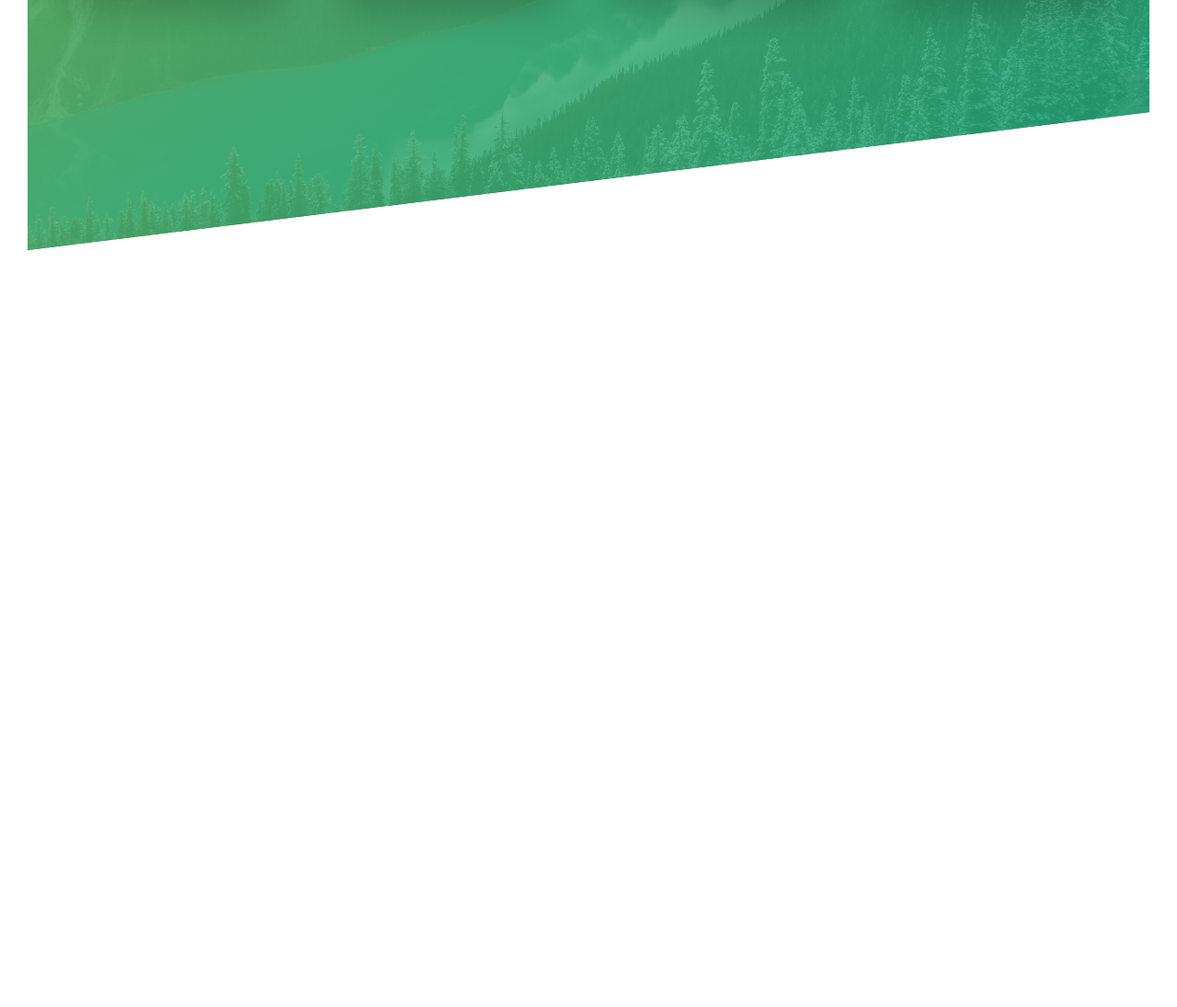
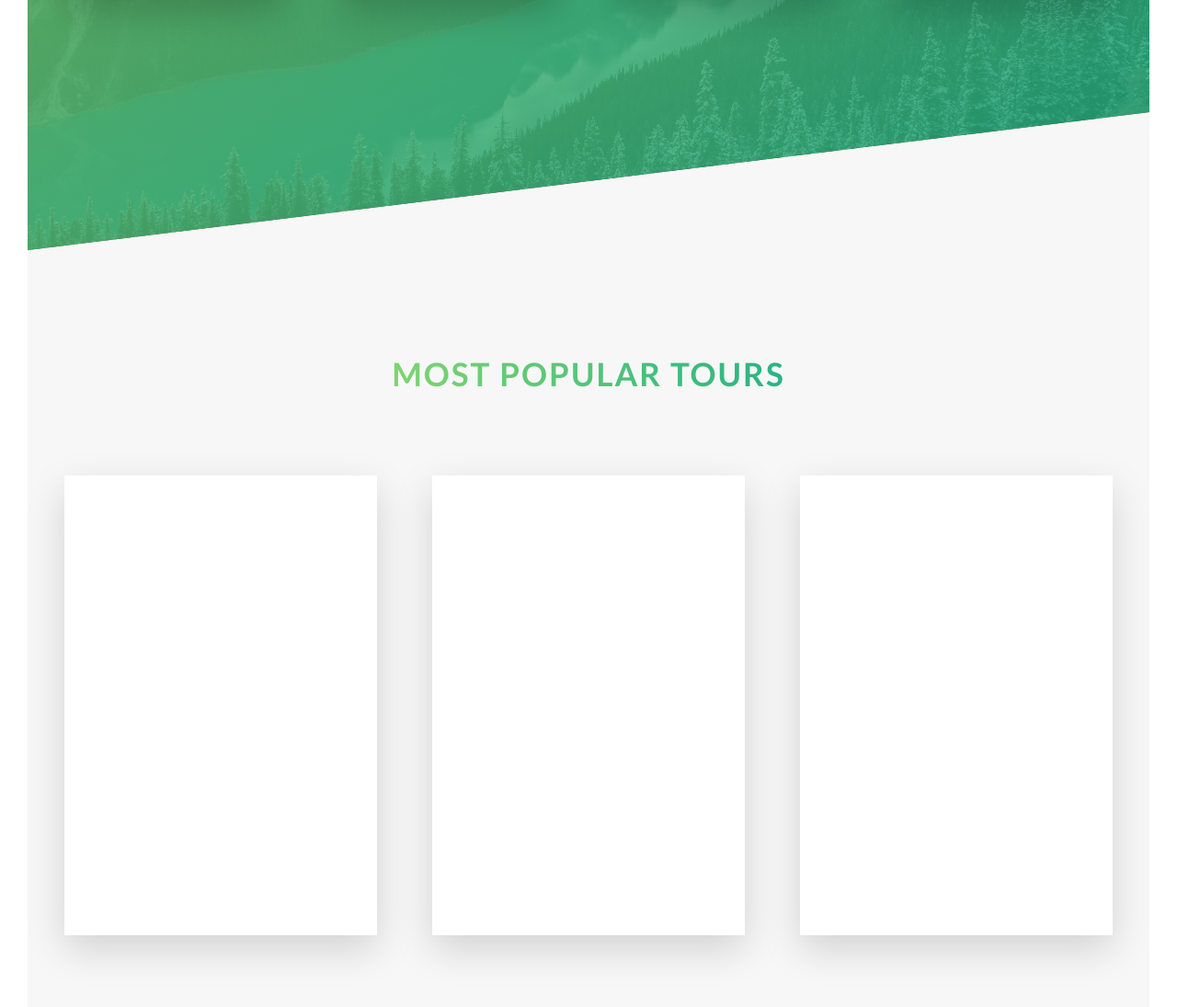
Before and after one commit to catalinpetrovici/Natours-SASS, a website: page index.html in a window 1280 px wide. Shown: the part 1990-3085 px from the top of the page at 92% size. Before the commit the page ends 2262 px from the top, so only its background shows below. Drawn offline with Linux system fonts and the light colour scheme.

Commit message:
Tours section - rotating card structure

```diff
--- a/index.html
+++ b/index.html
@@ -108,6 +108,32 @@
             </div>
 
         </section>
+
+        <section class="section-tours">
+            <div class="u-center-text u-margin-bottom-big">
+                <h2 class="heading-secondary">Most popular tours</h2>
+            </div>
+            <div class="row">
+                <div class="col-1-of-3">
+                    <div class="card">
+                        <div class="card__side card__side--front">Front</div>
+                        <div class="card__side card__side--back card__side--back-1">Back</div>
+                    </div>
+                </div>
+                <div class="col-1-of-3">
+                    <div class="card">
+                        <div class="card__side card__side--front">Front</div>
+                        <div class="card__side card__side--back card__side--back-2">Back</div>
+                    </div>
+                </div>
+                <div class="col-1-of-3">
+                    <div class="card">
+                        <div class="card__side card__side--front">Front</div>
+                        <div class="card__side card__side--back card__side--back-3">Back</div>
+                    </div>
+                </div>
+            </div>
+        </section>
     </main>
 
     <!--<section class="grid-test">
--- a/sass/abstracts/_variables.scss
+++ b/sass/abstracts/_variables.scss
@@ -1,11 +1,18 @@
 // COLORS
 $color-primary: #55c57a;
-$color-primary-light: #7ed56f;
-$color-primary-dark: #28b485;
 $color-grey-dark: #777;
 $color-white: #fff;
 $color-black: #000;
 $color-grey-light-1: #f7f7f7;
+
+$color-primary-light: #7ed56f;
+$color-primary-dark: #28b485;
+
+$color-secondary-light: #ffb900;
+$color-secondary-dark: #ff7730;
+
+$color-tertiary-light: #2998ff;
+$color-tertiary-dark: #5643fa;
 
 // GRID
 $grid-width: 114rem;
--- /dev/null
+++ b/sass/components/_card.scss
@@ -0,0 +1,45 @@
+.card {
+    perspective: 150rem;
+    -moz-perspective: 150rem;
+    position: relative;
+    height: 50rem;
+
+    &__side {
+        height: 50rem;
+        font-size: 2rem;
+        color: white;
+        width: 100%;
+
+        transition: all 0.8s ease;
+        position: absolute;
+        top: 0;
+        left: 0;
+        backface-visibility: hidden;
+        box-shadow: 0 1.5rem 4rem rgba($color-black, 0.15);
+
+        &--front {
+            background-color: $color-white;
+        }
+
+        &--back {
+            transform: rotateY(180deg);
+
+            &-1 {
+                background-image: linear-gradient(to right bottom, $color-secondary-light, $color-secondary-dark);
+            }
+            &-2 {
+                background-image: linear-gradient(to right bottom, $color-primary-light, $color-primary-dark);
+            }
+            &-3 {
+                background-image: linear-gradient(to right bottom, $color-tertiary-light, $color-tertiary-dark);
+            }
+        }
+    }
+
+    &:hover &__side--front {
+        transform: rotateY(180deg);
+    }
+    &:hover &__side--back {
+        transform: rotateY(0);
+    }
+}
--- a/sass/main.scss
+++ b/sass/main.scss
@@ -11,6 +11,8 @@
 @import "components/button";
 @import "components/composition";
 @import "components/feature-box";
+@import "components/card";
+
 @import "layout/grid";
 @import "layout/header";
 
--- a/sass/pages/_home.scss
+++ b/sass/pages/_home.scss
@@ -16,3 +16,9 @@
         transform: skewY(7deg);
     }
 }
+
+.section-tours {
+    background-color: $color-grey-light-1;
+    padding: 30rem 0 20rem 0;
+    margin-top: -12rem;
+}
```
Also changed, not shown: css/style.css.
